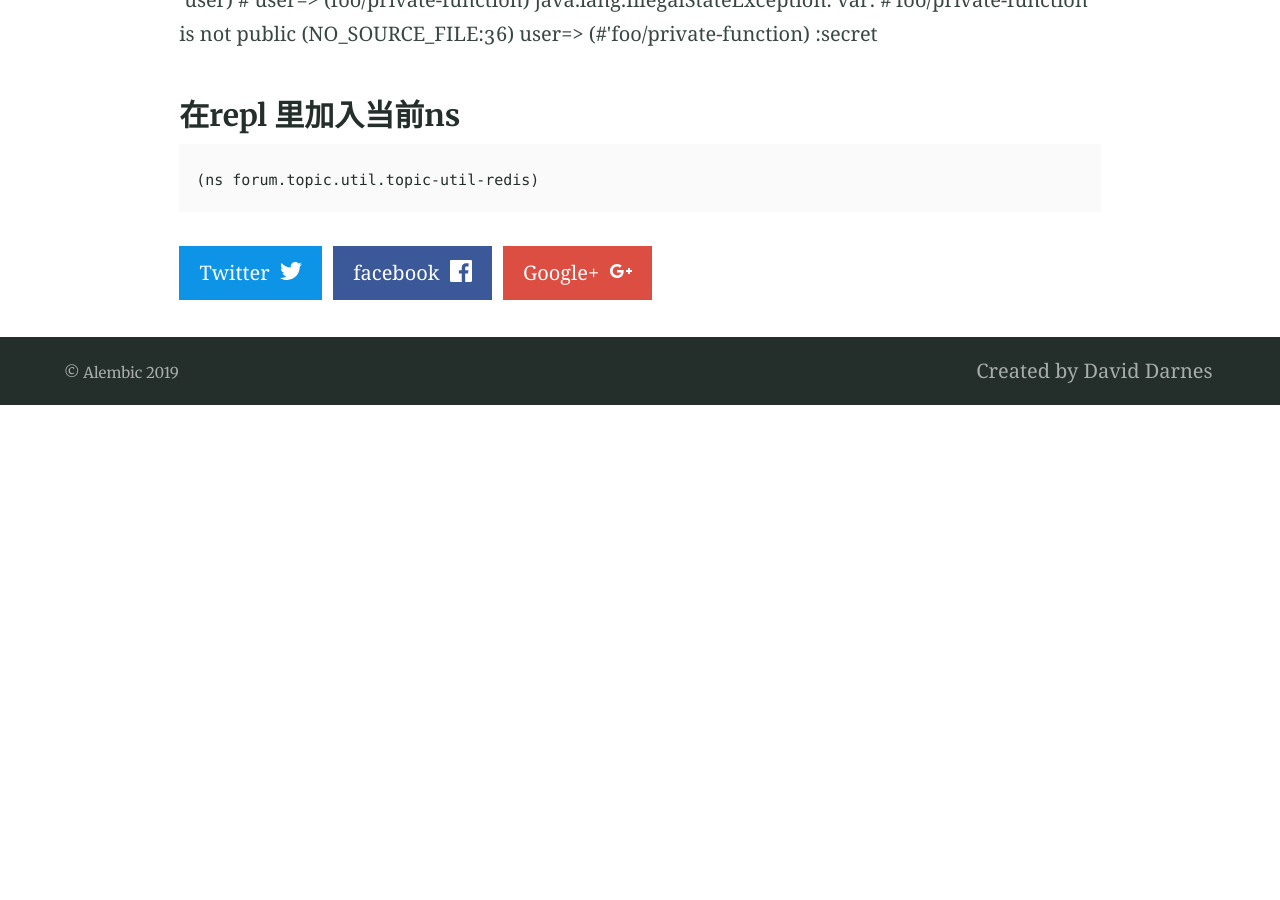
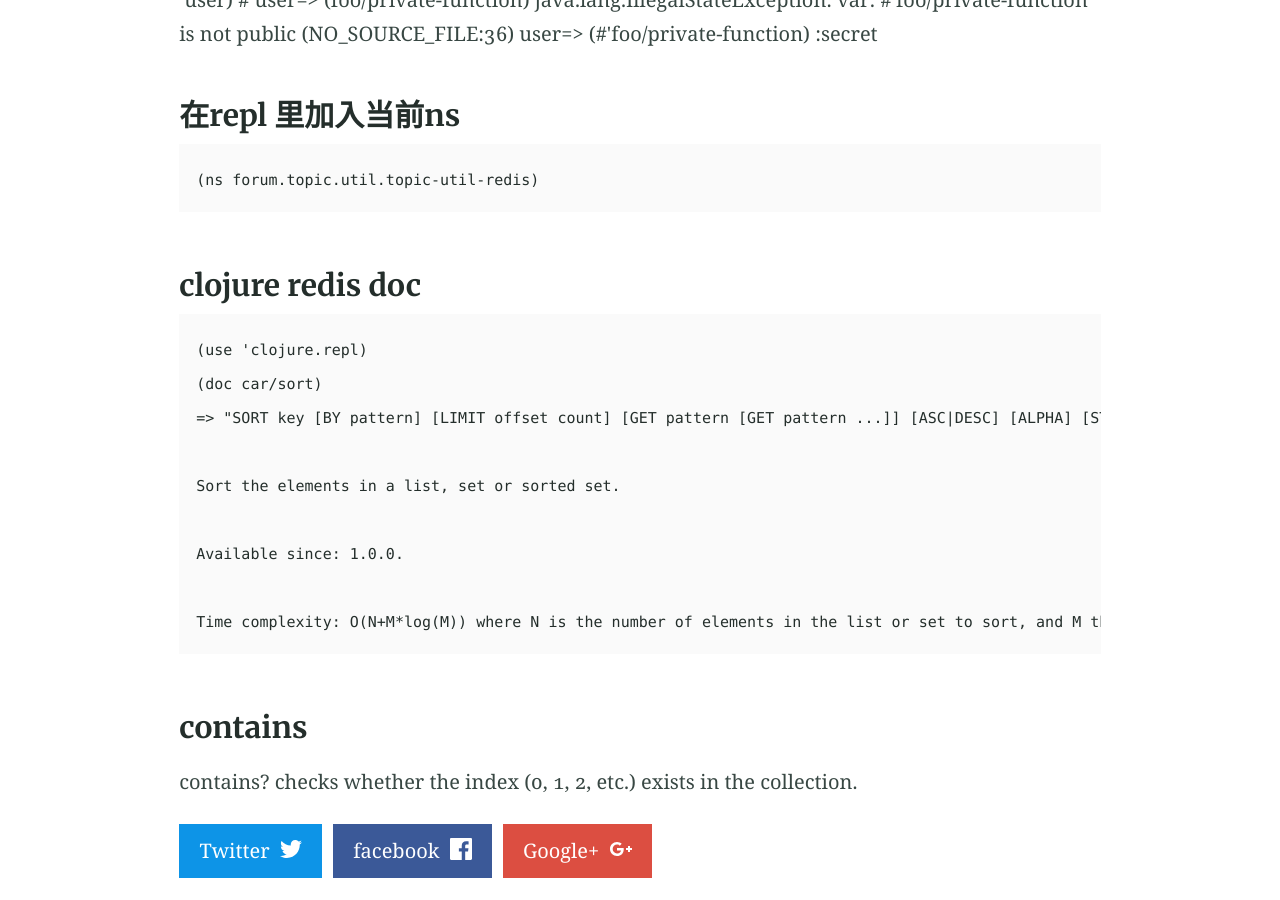
Before and after one commit to wudixm/wudixm.github.io, a Jekyll site: the page built from _posts/2018-10-17-Clojure-Atom.md, in a window 1280 px wide and 900 px high, scrolled down 26634 px. Built offline with Jekyll 4.4.1, drawn with Linux system fonts in a browser that asks for light colours; our own code applies the rules of GitHub Pages for plain Markdown files; before the commit the page ends 27039 px from its top, so only the background shows below that.

Commit message:
repl add doc method and contain? check index in the collection

````diff
--- a/_posts/2018-10-17-Clojure-Atom.md
+++ b/_posts/2018-10-17-Clojure-Atom.md
@@ -762,3 +762,19 @@ user=> (#'foo/private-function)
 ```
 (ns forum.topic.util.topic-util-redis)
 ```
+
+### clojure redis doc
+```
+(use 'clojure.repl)
+(doc car/sort)
+=> "SORT key [BY pattern] [LIMIT offset count] [GET pattern [GET pattern ...]] [ASC|DESC] [ALPHA] [STORE destination]
+
+Sort the elements in a list, set or sorted set.
+
+Available since: 1.0.0.
+
+Time complexity: O(N+M*log(M)) where N is the number of elements in the list or set to sort, and M the number of returned elements. When the elements are not sorted, complexity is currently O(N) as there is a copy step that will be avoided in next releases."
+```
+
+### contains
+contains? checks whether the index (0, 1, 2, etc.) exists in the collection.
````
